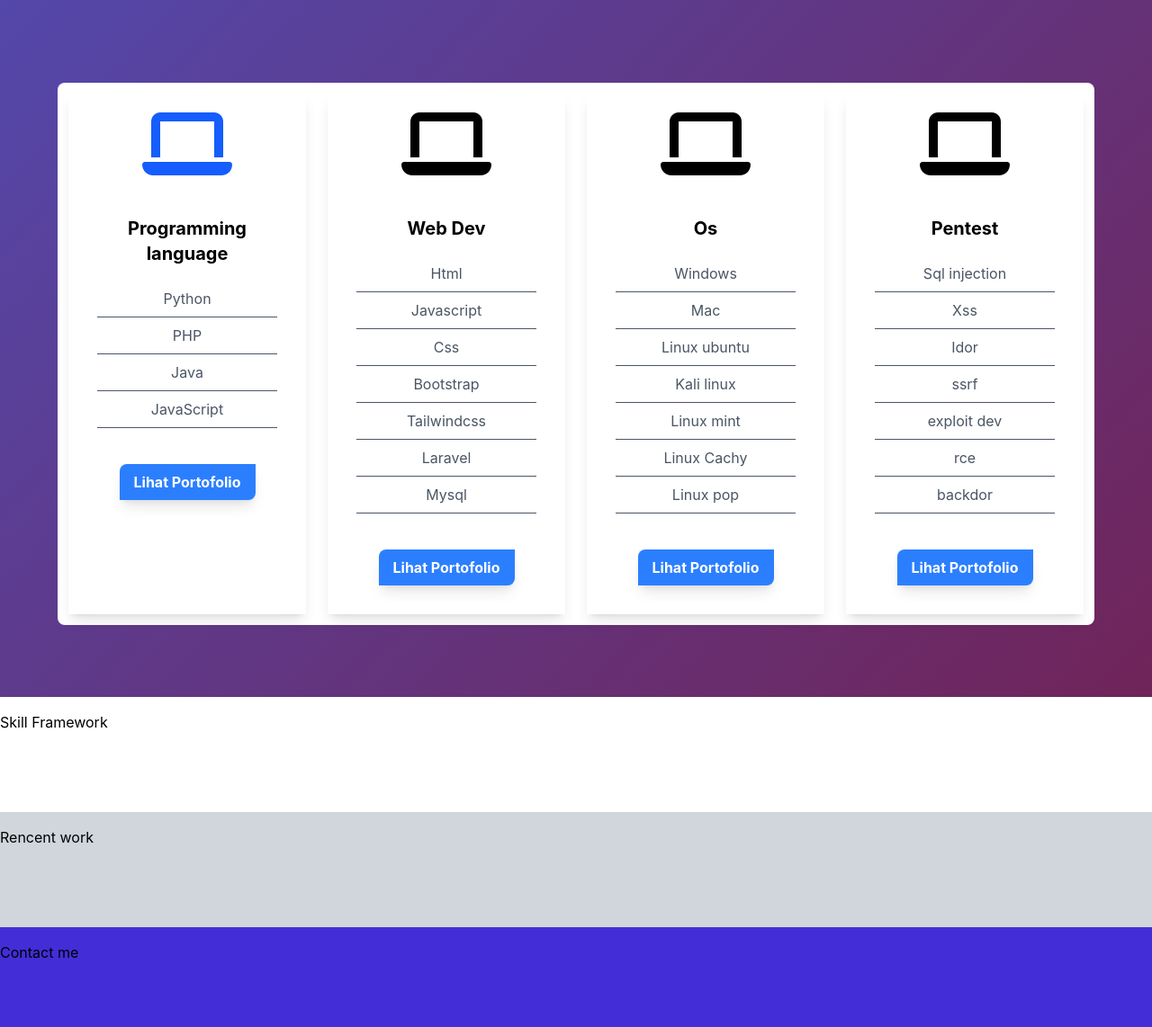
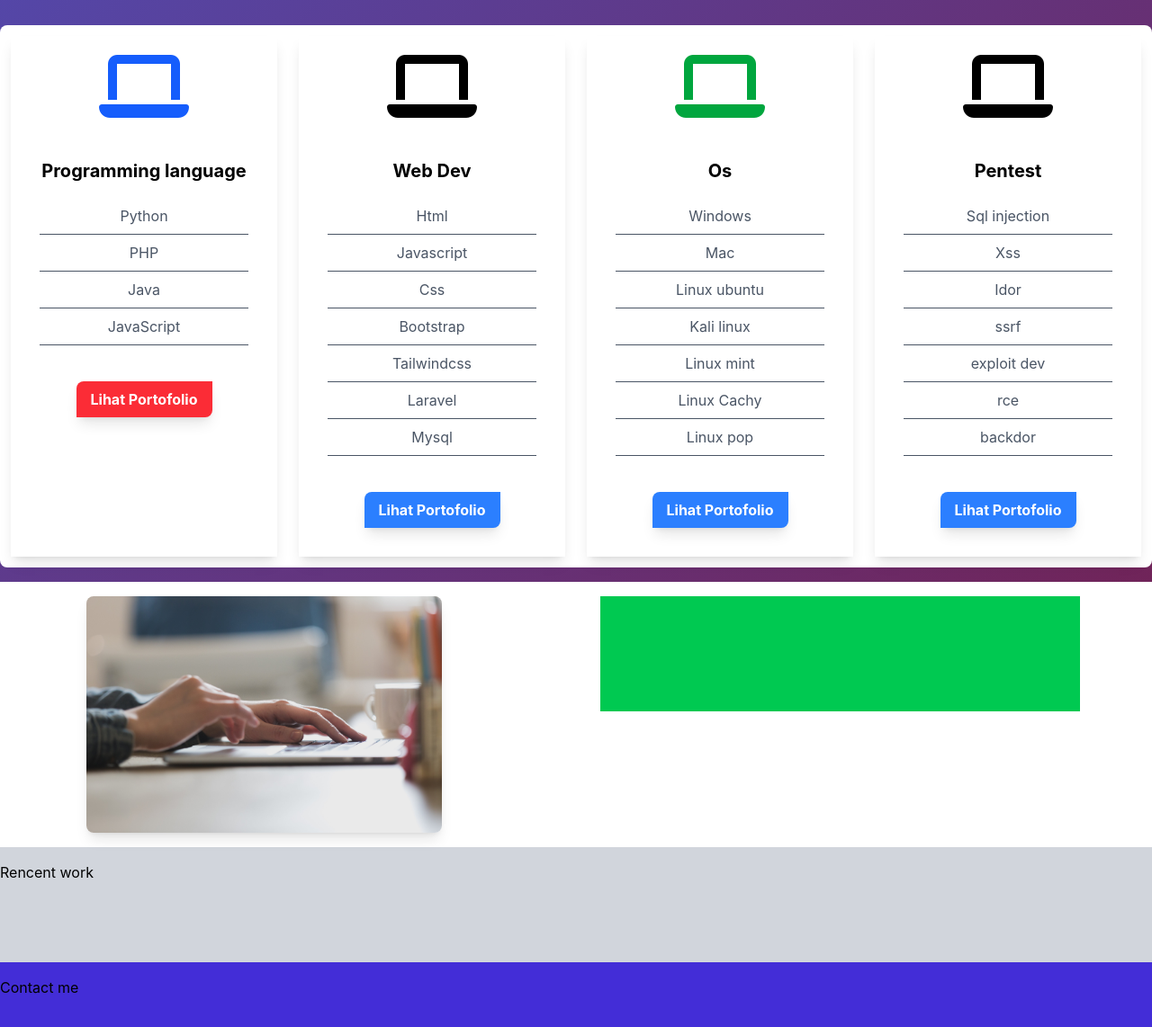
Before and after one commit to ZXH2y/tailwindcss-latihan1, a website: page src/index.html in a window 1280 px wide. Shown: the part 640-1782 px from the top of the page at 90% size. Drawn offline with Linux system fonts and the light colour scheme.

Commit message:
membangun skill framework 1

```diff
--- a/src/index.html
+++ b/src/index.html
@@ -25,7 +25,6 @@
 
                 </a>
             </div>
-
             <div class="w-full block flex-grow lg:flex lg:items-center lg:w-auto">
                 <div class="text-sm lg:flex-grow">
                     <a href="#about" class="block mt-4 lg:inline-block lg:mt-0 text-gray-600 hover:text-gray-900 text-lg mr-4">
@@ -72,7 +71,7 @@
 
         </div>
         <!-- cara buat box2 dalam web -->
-        <div class="grid grid-cols-1 md:grid-cols-3 lg:grid-cols-4 bg-white rounded-lg m-16">
+        <div class="grid grid-cols-2 md:grid-cols-3 lg:grid-cols-4 bg-white rounded-lg">
             <div class="max-w-sm shadow-lg px-4 py-4 bg-white m-3 text-center">
                 <i class="fa-solid fa-laptop fa-5x mb-6 text-blue-600"></i>
                 <div class="p-4">
@@ -87,7 +86,7 @@
                     <hr class="text-gray-600 mb-2">
                 </div>
             <div class="px-2 py-4">
-                <button class="bg-blue-500 hover:bg-blue-700 text-white font-bold px-4 py-2 shadow-lg rounded-tl-lg rounded-br-lg">Lihat Portofolio  </button>
+                <button class="bg-blue-500 md:bg-red-500 hover:bg-blue-700 text-white font-bold px-4 py-2 shadow-lg rounded-tl-lg rounded-br-lg">Lihat Portofolio  </button>
             </div>
 
             </div>
@@ -115,7 +114,7 @@
                 </div>
             </div>
                 <div class="max-w-sm shadow-lg px-4 py-4 bg-white m-3 text-center">
-                    <i class="fa-solid fa-laptop fa-5x mb-6"></i>
+                    <i class="fa-solid fa-laptop fa-5x mb-6 text-green-600"></i>
                     <div class="p-4">
                         <p class="font-bold text-lg md:text-xl mb-6">Os</p>
                         <p class="text-gray-600 text-base mb-2">Windows</p>
@@ -163,7 +162,16 @@
 
         </div>
     </section>
-    <section class="w-screen mx-auto py-4 bg-white h-32">Skill Framework</section>
+
+    <!-- skill framework -->
+    <section class="w-screen mx-auto py-4 bg-white ">
+      <div class="flex flex-wrap">
+            <div class="w-full md:w-4/12 ml-auto mr-auto px-4">
+                <img src="images/banner2.jpg" class="max-w-full rounded-lg shadow-lg">
+            </div>
+            <div class="w-full md:w-5/12 ml-auto mr-auto px-4 bg-green-500 h-32"></div>
+      </div>
+    </section>
     <section class="w-screen mx-auto py-4 bg-gray-300 h-32">Rencent work</section>
     <section class="w-screen mx-auto py-4 bg-indigo-700 h-32">Contact me</section>
     <section class="w-screen mx-auto py-4 bg-white h-32">Footer</section>
```
Also changed, not shown: src/output.css.
